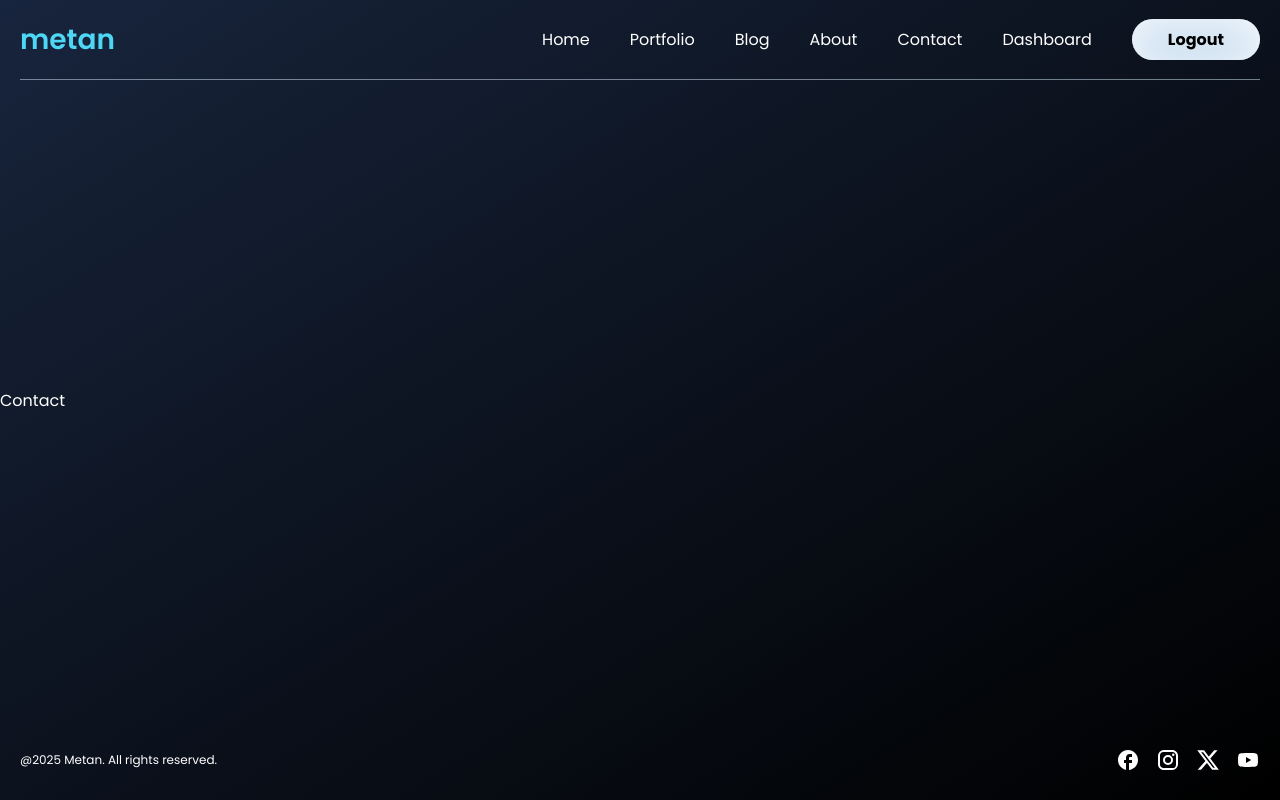
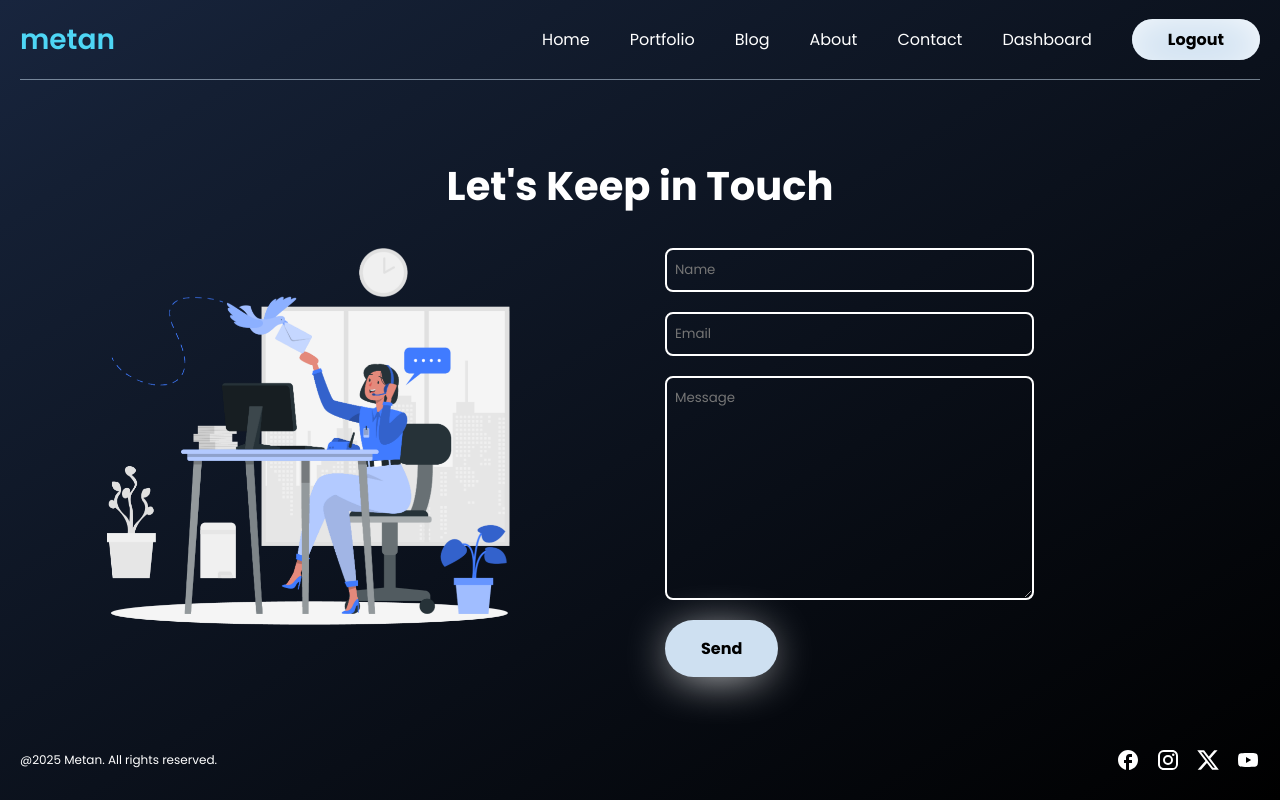
Before and after one commit to Havold/blog-METAN, a Next.js app: page /contact in a window 1280 px wide. Built offline with nearby package versions, Linux system fonts and the light colour scheme.

Commit message:
Create Contact Page and add more animation.

```diff
--- /dev/null
+++ b/src/app/contact/page.module.css
@@ -0,0 +1,60 @@
+.container {
+
+}
+
+.title {
+    font-size: 40px;
+    text-align: center;
+    margin: 32px 0;
+}
+
+.content {
+    display: flex;
+    gap: 50px;
+    width: 100%;
+}
+
+.imgContainer {
+    flex: 1;
+    text-align: center;
+}
+
+.img {
+    object-fit: contain;
+    animation: move 3s ease infinite alternate;
+}
+
+@keyframes move {
+    from {
+        transform: translateY(-15px);
+    }
+
+    to {
+        transform: translateY(0px);
+        scale: 1.03;
+    }
+}
+
+.form {
+    flex: 1;
+    display: flex;
+    flex-direction: column;
+    gap: 20px;
+    justify-content: center;
+}
+
+.input, .textarea {
+    background-color: transparent;
+    border: 2px solid white;
+    color: white;
+    caret-color: #CEE0F1;
+    width: 60%;
+    padding: 10px 8px;
+    border-radius: 8px;
+    outline: none;
+    font-family: 'Poppins';
+}
+
+.input:focus, .textarea:focus {
+    border-color: #CEE0F1;
+}
--- a/src/app/contact/page.tsx
+++ b/src/app/contact/page.tsx
@@ -1,9 +1,48 @@
-import React from 'react'
+import Button from "@/components/Button/Button";
+import Image from "next/image";
+import React from "react";
+import styles from "./page.module.css";
 
 const Contact = () => {
   return (
-    <div>Contact</div>
-  )
-}
+    <div className={styles.container}>
+      <h1 className={styles.title}>Let&apos;s Keep in Touch</h1>
+      <div className={styles.content}>
+        {/* LEFT */}
+        <div className={styles.imgContainer}>
+          <Image
+            className={styles.img}
+            width={400}
+            height={400}
+            src="/assets/contact.png"
+            alt="contact"
+          />
+        </div>
+        {/* RIGHT */}
+        <form className={styles.form}>
+          <input
+            className={styles.input}
+            type="text"
+            name="name"
+            placeholder="Name"
+          />
+          <input
+            className={styles.input}
+            type="text"
+            name="email"
+            placeholder="Email"
+          />
+          <textarea
+            className={styles.textarea}
+            name="message"
+            placeholder="Message"
+            rows={10}
+          />
+          <Button url="#">Send</Button>
+        </form>
+      </div>
+    </div>
+  );
+};
 
-export default Contact
+export default Contact;
--- a/src/components/Button/Button.tsx
+++ b/src/components/Button/Button.tsx
@@ -17,7 +17,7 @@ const Button: React.FC<ButtonProps> = ({
   children,
 }) => {
   return (
-    <Link href={url}>
+    <Link style={{ width: "fit-content", outline: "none" }} href={url}>
       <button
         className={styles.btn}
         style={{ color: color, backgroundColor: bgColor }}
--- a/src/components/Button/button.module.css
+++ b/src/components/Button/button.module.css
@@ -8,6 +8,7 @@
     box-shadow: -2px 6px 47px -10px rgba(255,255,255,1) ;
     -webkit-box-shadow: -2px 6px 47px -10px rgba(255,255,255,1) ;
     -moz-box-shadow: -2px 6px 47px -10px rgba(255,255,255,1) ;
+    outline: none;
 }
 
 .btn:hover {
--- a/src/components/sections/earthSection/earthSection.module.css
+++ b/src/components/sections/earthSection/earthSection.module.css
@@ -17,7 +17,6 @@
 .right {
     flex: 1;
 }
-
 
 
 .title {
@@ -73,6 +72,19 @@
     height: 600px;
 }
 
+.img {
+    object-fit: cover;
+    animation: move 1.5s ease-in-out infinite alternate;
+}
+
+@keyframes move {
+    from {
+        transform: translateY(-15px);
+    }
+    to {
+        transform: translateY(15px);
+    }
+}
 
 .section.animate {
     animation: fadeIn 3s ease-in-out forwards;
--- a/src/components/sections/marsSection/marsSection.module.css
+++ b/src/components/sections/marsSection/marsSection.module.css
@@ -61,6 +61,20 @@
     height: 540px;
 }
 
+.img {
+    object-fit: cover;
+    animation: move 1.5s ease-in-out infinite alternate;
+}
+
+@keyframes move {
+    from {
+        transform: translateY(-15px);
+    }
+    to {
+        transform: translateY(15px);
+    }
+}
+
 
 .section.animate {
     animation: fadeIn 3s ease-in-out forwards;
--- a/src/components/sections/venusSection/venusSection.module.css
+++ b/src/components/sections/venusSection/venusSection.module.css
@@ -63,6 +63,20 @@
     height: 600px;
 }
 
+.img {
+    object-fit: cover;
+    animation: move 1.5s ease-in-out infinite alternate;
+}
+
+@keyframes move {
+    from {
+        transform: translateY(-15px);
+    }
+    to {
+        transform: translateY(15px);
+    }
+}
+
 .section.animate {
     animation: fadeIn 3s ease-in-out forwards;
 
```
Also changed, not shown: src/components/sections/earthSection/EarthSection.tsx (+6 -1 lines), src/components/sections/marsSection/MarsSection.tsx (+6 -1 lines), src/components/sections/venusSection/VenusSection.tsx (+6 -1 lines), public/assets/contact.png (added).
